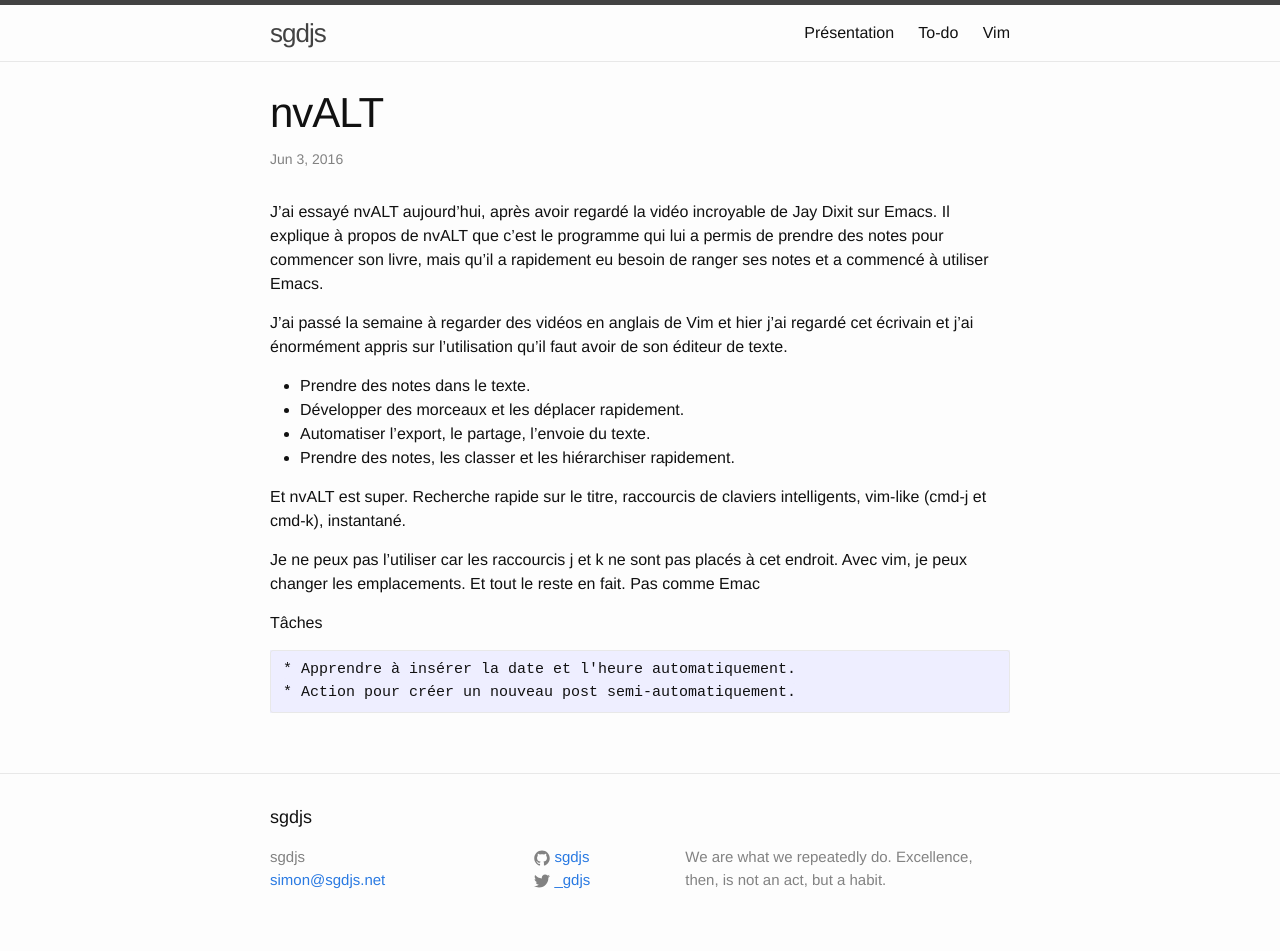
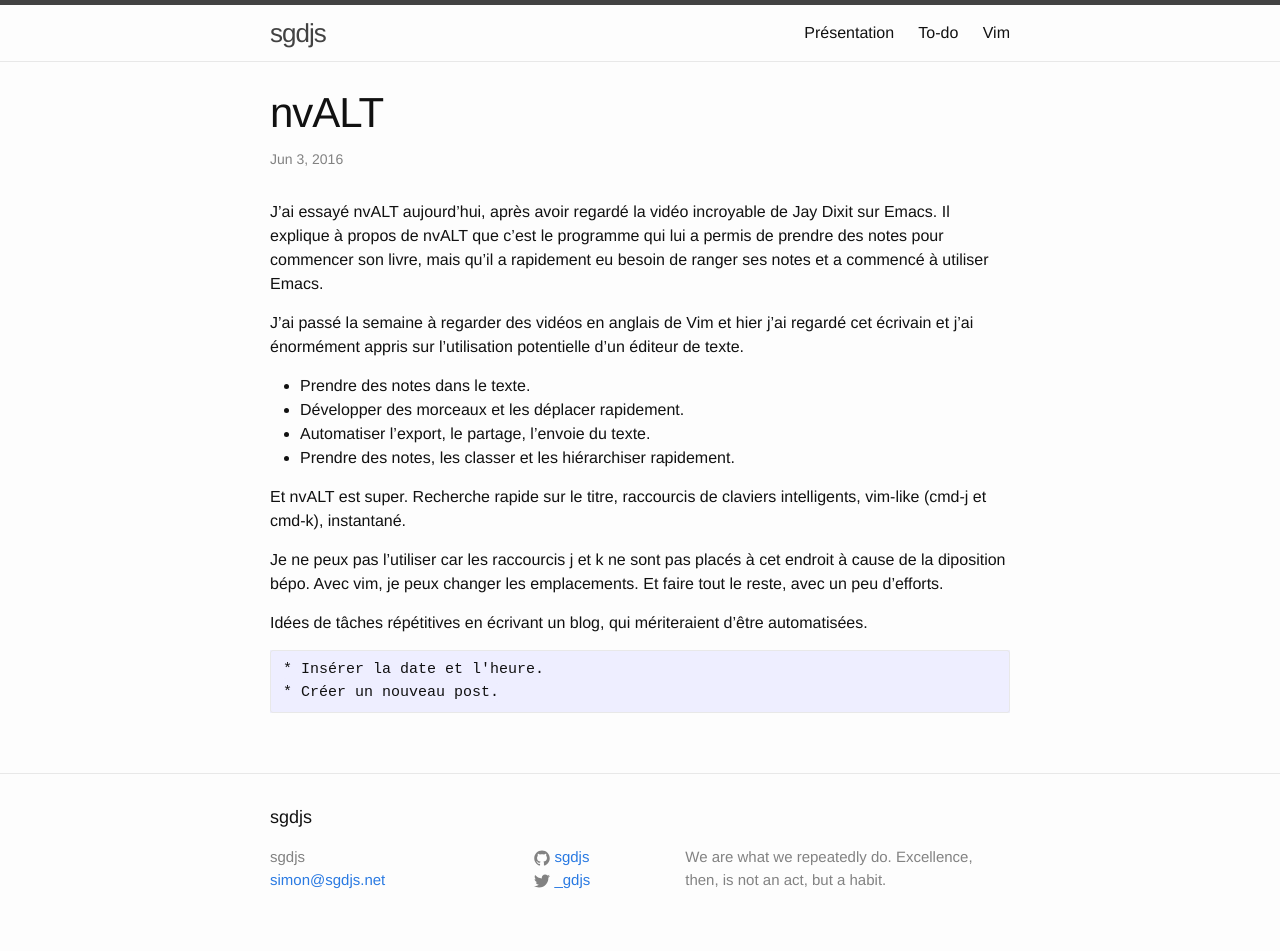
Before and after one commit to sgdjs/sgdjs.github.io, a Jekyll site: the page built from _posts/2016-06-03-nvALT.markdown, in a window 1280 px wide. Built offline with Jekyll 4.4.1, drawn with Linux system fonts in a browser that asks for light colours.

Commit message:
Change nvALT post

```diff
--- a/_posts/2016-06-03-nvALT.markdown
+++ b/_posts/2016-06-03-nvALT.markdown
@@ -11,7 +11,7 @@
 
 J'ai passé la semaine à regarder des vidéos en anglais de Vim et hier
 j'ai regardé cet écrivain et j'ai énormément appris sur l'utilisation
-qu'il faut avoir de son éditeur de texte.
+potentielle d'un éditeur de texte.
 
 * Prendre des notes dans le texte.
 * Développer des morceaux et les déplacer rapidement.
@@ -22,10 +22,11 @@
 claviers intelligents, vim-like (cmd-j et cmd-k), instantané.
 
 Je ne peux pas l'utiliser car les raccourcis j et k ne sont pas placés à
-cet endroit. Avec vim, je peux changer les emplacements. Et tout le
-reste en fait. Pas comme Emac
+cet endroit à cause de la diposition bépo. Avec vim, je peux changer les
+emplacements. Et faire tout le reste, avec un peu d'efforts.
 
-Tâches
+Idées de tâches répétitives en écrivant un blog, qui mériteraient d'être
+automatisées.
 
-    * Apprendre à insérer la date et l'heure automatiquement.
-    * Action pour créer un nouveau post semi-automatiquement.
+    * Insérer la date et l'heure.
+    * Créer un nouveau post.
```
